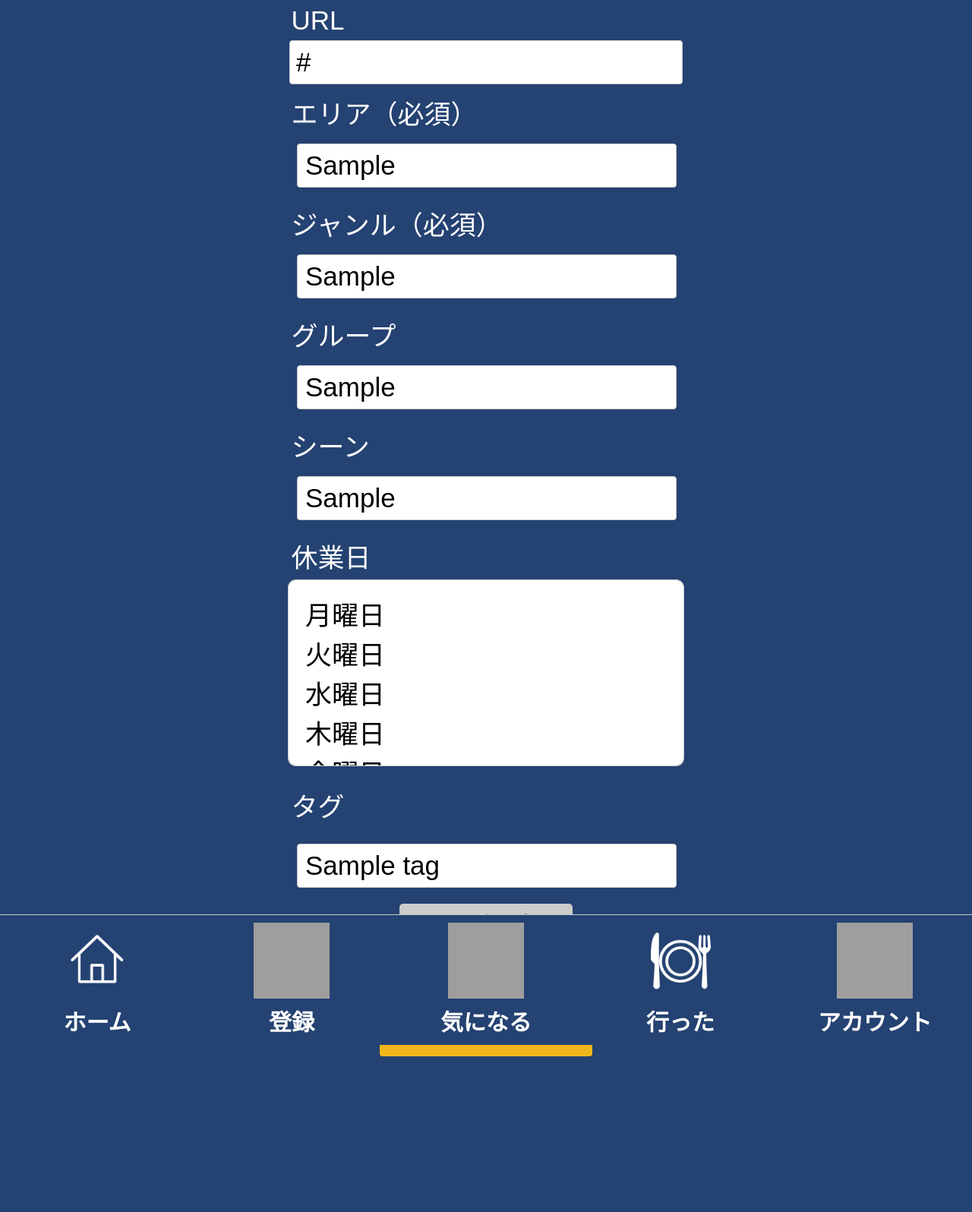
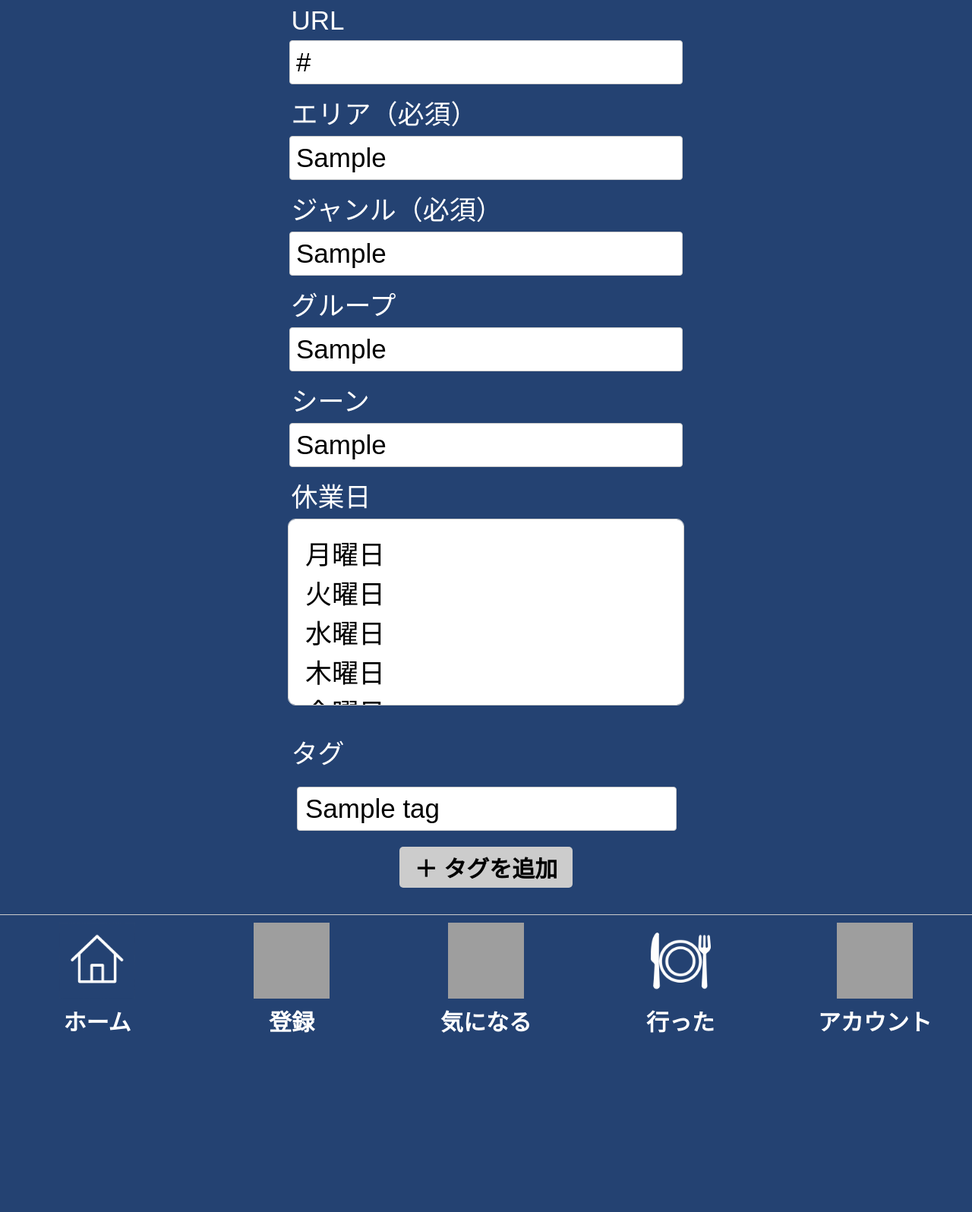
Before and after one commit to kazu-king22/Savoiry, a Django app: page /savoiry/restaurants/restaurant/1/edit/ in a window 1280 px wide. Shown: the part 539-2135 px from the top of the page at 76% size. Run offline with Django 5.2, Linux system fonts and the light colour scheme; a user stored in the database is signed in; tables that the repository leaves empty hold one stand-in row (values such as "Sample post"); grey boxes are pictures that could not be loaded.

Commit message:
再レビュー１（１－１除く）修正完了

```diff
--- /dev/null
+++ b/restaurants/static/restaurants/css/edit.css
@@ -0,0 +1,205 @@
+/* ===============================
+   コンテナ
+================================ */
+.register-container {
+  width: 95%;
+  max-width: 900px;
+  margin: 40px auto;
+  text-align: center;
+}
+
+/* 各入力行のまとまり */
+.register-container p {
+  display: flex;
+  flex-direction: column;
+  align-items: center;
+  margin: 10px 0;
+}
+
+/* タイトル */
+.register-container h2 {
+  color: white;
+  font-size: 45px;
+  white-space: nowrap;
+}
+
+/* ラベル */
+.register-container label {
+  width: 57%;
+  text-align: left;
+  margin-bottom: 5px;
+  color: white;
+  font-size: 35px;
+}
+
+/* ===============================
+   共通 input（全項目）
+================================ */
+.register-container input {
+  width: 75%;
+  max-width: 500px;
+  padding: 8px;
+  margin: 1px;
+  border: 1px solid #ccc;
+  border-radius: 4px;
+  font-size: 35px;
+}
+
+/* select */
+.register-container select {
+  width: 90%;
+  padding: 8px;
+  margin: 1px;
+  border: 1px solid #ccc;
+  border-radius: 4px;
+  font-size: 35px;
+}
+
+/* ===============================
+   ▼ アイコン付き入力（area / genre / group / scene）
+================================ */
+.input-with-arrow {
+  position: relative;
+  width: 100%;
+  max-width: 500px;
+  margin: 0 auto;
+}
+
+.input-with-arrow input {
+  width: 100%; /* ← 修正（150% → 100%） */
+  padding-right: 40px;
+  padding-left: 10px;
+  font-size: 35px;
+  border-radius: 4px;
+  box-sizing: border-box;
+}
+
+/* ▼アイコン（消す仕様なので none） */
+.input-with-arrow::after {
+  content: none !important;
+}
+
+/* プレースホルダー */
+input::placeholder {
+  font-size: 35px;
+  color: #aaa;
+}
+
+/* ===============================
+   休業日欄
+================================ */
+.register-container select[name="closed_day"],
+.register-container select[name="holiday"] {
+  width: 58%;
+  padding: 18px 20px;
+  border: 1px solid #ccc;
+  border-radius: 10px;
+  font-size: 35px;
+  background-color: #fff;
+  color: #000;
+  box-sizing: border-box;
+  margin-bottom: 15px;
+  min-height: 55px;
+  line-height: 1.2;
+}
+
+#selected-holidays {
+  font-size: 30px;
+  color: white;
+  margin-top: 10px;
+  text-align: center;
+}
+
+.input-with-arrow select {
+    width: 150%;
+    padding-right: 30px;
+    font-size: 35px;
+    border-radius: 4px;
+    box-sizing: border-box;
+}
+
+/* ===============================
+   ▼ タグ入力（複数可）
+================================ */
+
+/* タグ入力行（1個目も追加分も同じ） */
+.tag-row {
+  width: 100%;
+  max-width: 500px;
+  margin: 20px auto;
+  text-align: left;
+}
+
+/* ラッパー（白背景＋影） */
+.tag-input-wrapper {
+  background: #fff;
+  border-radius: 10px;
+  padding: 12px 50px;
+  box-shadow: 0 2px 6px rgba(0,0,0,0.15);
+  margin-bottom: 12px;
+}
+
+/* 実際の入力欄 */
+.tag-input {
+  width: 100%;
+  font-size: 32px;
+  border: none;
+  outline: none;
+  box-sizing: border-box;
+}
+
+/* ===============================
+   ▼ ボタン類
+================================ */
+#add-tag {
+  background-color: #ccc;
+  color: black;
+  border: none;
+  padding: 5px 20px;
+  border-radius: 5px;
+  cursor: pointer;
+  font-weight: bold;
+  margin-top: 15px;
+  font-size: 30px;
+}
+
+#add-tag:hover {
+  background-color: #ccc;
+}
+
+.register-container button {
+  display: block;
+  margin: 40px auto;
+  padding: 8px 70px;
+  background-color: #eeb61a;
+  color: black;
+  font-weight: bold;
+  border: none;
+  border-radius: 4px;
+  cursor: pointer;
+  font-size: 35px;
+}
+
+.register-container button:hover {
+  background-color: #eeb61a;
+}
+
+/* 戻るリンク */
+.search-form a {
+  display: block;
+  margin: 15px auto 0;
+  color: white;
+  text-decoration: underline;
+}
+
+/* ▼ タグラベル専用のデザイン */
+.tag-label {
+    width: 57%;              /* 他のラベルと同じ幅 */
+    text-align: left;        /* 左寄せ */
+    margin-bottom: 5px;
+    color: white;
+    font-size: 35px;         /* ← 大きさを統一 */
+    display: block;
+    margin-left: auto;
+    margin-right: auto;
+}
--- a/restaurants/templates/restaurants/restaurant_edit.html
+++ b/restaurants/templates/restaurants/restaurant_edit.html
@@ -2,12 +2,12 @@
 {% load static %}
 
 {% block extra_css %}
-<link rel="stylesheet" href="{% static 'restaurants/css/register.css' %}">
-<link rel="stylesheet" href="{% static 'restaurants/css/tag.css' %}">
+<link rel="stylesheet" href="{% static 'restaurants/css/edit.css' %}">
 {% endblock %}
 
 {% block content %}
 <div class="register-container">
+
   <h2>店舗情報を編集</h2>
 
   <form method="post">
@@ -17,71 +17,81 @@
     <p>
       <label for="id_store_name">店名（必須）</label>
       <input type="text" id="id_store_name" name="store_name"
-             value="{{ form.instance.store_name }}" required>
+             value="{{ object.store_name }}">
     </p>
 
     <!-- URL -->
     <p>
       <label for="id_url">URL</label>
       <input type="text" id="id_url" name="url"
-       value="{{ form.instance.url|default_if_none:'' }}">
-
+             value="{{ object.url|default_if_none:'' }}">
     </p>
 
     <!-- エリア -->
     <p>
-      <label>エリア（必須）</label>
-      <div class="input-with-arrow">
+      <label for="id_area">エリア（必須）</label>
       <input type="text" id="id_area" name="area"
-               list="area-list" autocomplete="off"
-               placeholder="例：渋谷・天神など"
-               value="{{ form.instance.area }}">
-      </div>
+             value="{{ object.area }}"
+             list="area-list">
     </p>
+
+    <datalist id="area-list">
+      {% for item in area_list %}
+        <option value="{{ item }}"></option>
+      {% endfor %}
+    </datalist>
 
     <!-- ジャンル -->
     <p>
-      <label>ジャンル（必須）</label>
-      <div class="input-with-arrow">
+      <label for="id_genre">ジャンル（必須）</label>
       <input type="text" id="id_genre" name="genre"
-               list="genre-list" autocomplete="off"
-               placeholder="例：ラーメン・カフェなど"
-               value="{{ form.instance.genre }}"
-               required>
-      </div>
+             value="{{ object.genre }}"
+             list="genre-list">
     </p>
+
+    <datalist id="genre-list">
+      {% for item in genre_list %}
+        <option value="{{ item }}"></option>
+      {% endfor %}
+    </datalist>
 
     <!-- グループ -->
     <p>
-      <label>グループ</label>
-      <div class="input-with-arrow">
-        <input type="text" id="id_group" name="companions"
-               list="group-list" autocomplete="off"
-               placeholder="例：友達・家族など"
-               value="{{ form.instance.companions }}">
-      </div>
+      <label for="id_companions">グループ</label>
+      <input type="text" id="id_companions" name="companions"
+             value="{{ object.companions }}"
+             list="group-list">
     </p>
+
+    <datalist id="group-list">
+      {% for item in group_list %}
+        <option value="{{ item }}"></option>
+      {% endfor %}
+    </datalist>
 
     <!-- シーン -->
     <p>
-      <label>シーン</label>
-      <div class="input-with-arrow">
+      <label for="id_scene">シーン</label>
       <input type="text" id="id_scene" name="scene"
-               list="scene-list" autocomplete="off"
-               placeholder="例：デート・一人など"
-               value="{{ form.instance.scene }}">
-      </div>
+             value="{{ object.scene }}"
+             list="scene-list">
     </p>
+
+    <datalist id="scene-list">
+      {% for item in scene_list %}
+        <option value="{{ item }}"></option>
+      {% endfor %}
+    </datalist>
 
 <!-- 休業日 -->
     <p>
-      <label>休業日</label>
+      <label for="id_holiday">休業日</label>
       {{ form.holiday }}
     </p>
+<p id="selected-holidays" class="selected-holiday-box"></p>
 
-    <!-- タグ -->
-    <p>
-      <label>タグ</label>
+   <label class="tag-label">タグ</label>
+
 <div id="tag-container">
 
   {% if selected_tags %}
@@ -89,18 +99,19 @@
       <div class="tag-row">
         <div class="input-with-arrow">
           <input type="text" name="tags" class="tag-input"
-                     value="{{ tagname }}" list="tag-list"
+                 value="{{ tagname }}"
                  placeholder="例：おしゃれ・個室など"
-                     autocomplete="off">
+                 list="tag-list" autocomplete="on">
         </div>
       </div>
     {% endfor %}
   {% else %}
+    <!-- タグが無い場合は1つ空欄 -->
     <div class="tag-row">
       <div class="input-with-arrow">
         <input type="text" name="tags" class="tag-input"
-                     list="tag-list" autocomplete="off"
-                     placeholder="例：おしゃれ・個室など">
+               placeholder="例：おしゃれ・個室など"
+               list="tag-list" autocomplete="on">
       </div>
     </div>
   {% endif %}
@@ -108,64 +119,38 @@
 </div>
 
 <button type="button" id="add-tag" class="add-tag-btn">＋ タグを追加</button>
+
 </p>
 
-    <button type="submit" class="submit-btn">保存する</button>
-
-  </form>
-
-  <!-- ▼▼▼ Safari対応：datalistは form の外にまとめて配置 ▼▼▼ -->
-  <datalist id="area-list">
-    {% for w in area_list %}
-      <option value="{{ w }}"></option>
+<datalist id="tag-list">
+  {% for item in tag_list %}
+    <option value="{{ item }}"></option>
   {% endfor %}
 </datalist>
 
-  <datalist id="genre-list">
-    {% for w in genre_list %}
-      <option value="{{ w }}"></option>
-    {% endfor %}
-  </datalist>
+    <button type="submit">保存する</button>
 
-  <datalist id="group-list">
-    {% for w in group_list %}
-      <option value="{{ w }}"></option>
-    {% endfor %}
-  </datalist>
+  </form>
+</div>
+{% endblock %}
 
-  <datalist id="scene-list">
-    {% for w in scene_list %}
-      <option value="{{ w }}"></option>
-    {% endfor %}
-  </datalist>
-
-  <datalist id="tag-list">
-    {% for w in tag_list %}
-      <option value="{{ w }}"></option>
-    {% endfor %}
-  </datalist>
-  <!-- ▲▲▲ datalist まとめ終わり ▲▲▲ -->
-
-</div>
-
+{% block extra_js %}
 <script>
-document.getElementById("add-tag").addEventListener("click", function() {
+document.getElementById("add-tag").addEventListener("click", function () {
   const container = document.getElementById("tag-container");
 
-  const row = document.createElement("div");
-  row.className = "tag-row";
-
-  row.innerHTML = `
+  container.insertAdjacentHTML("beforeend",
+    `<div class="tag-row">
         <div class="input-with-arrow">
-      <input type="text" name="tags"
-             class="tag-input"
+            <input type="text" name="tags" class="tag-input"
                    placeholder="例：おしゃれ・個室など"
-             list="tag-list" autocomplete="off">
+                   list="tag-list" autocomplete="on">
         </div>
-  `;
-
-  container.appendChild(row);
+     </div>`
+  );
 });
 </script>
 
+<script src="{% static 'restaurants/js/register_suggest.js' %}"></script>
+
 {% endblock %}
--- a/restaurants/views.py
+++ b/restaurants/views.py
@@ -406,54 +406,40 @@ class RestaurantEditView(LoginRequiredMixin, UpdateView):
     form_class = RestaurantForm
     template_name = "restaurants/restaurant_edit.html"
 
+    def get_success_url(self):
+        return reverse("restaurants:restaurant_detail", kwargs={"pk": self.object.pk})
+
     def get_context_data(self, **kwargs):
         context = super().get_context_data(**kwargs)
-
-        # --- タグの初期値 ---
-        context["selected_tags"] = [tag.name for tag in self.object.tags.all()]
-
-        # --- ★ サジェストを追加（登録画面と同じ） ---
         context["area_list"] = SuggestWord.objects.filter(word_type="area").values_list("word", flat=True)
         context["genre_list"] = SuggestWord.objects.filter(word_type="genre").values_list("word", flat=True)
         context["group_list"] = SuggestWord.objects.filter(word_type="group").values_list("word", flat=True)
         context["scene_list"] = SuggestWord.objects.filter(word_type="scene").values_list("word", flat=True)
         context["tag_list"] = SuggestWord.objects.filter(word_type="tag").values_list("word", flat=True)
 
+        # タグ（編集時）
+        restaurant = self.object
+        context["selected_tags"] = restaurant.tags.values_list("name", flat=True)
         return context
 
     def form_valid(self, form):
-        restaurant = form.save(commit=False)
+        response = super().form_valid(form)
 
-        restaurant.genre = self.request.POST.get("genre")
+        restaurant = self.object
 
+        # ▼ タグ更新処理 ▼
+        tags = self.request.POST.getlist("tags")  # 複数取得
+        tags = [t.strip() for t in tags if t.strip()]
 
-        # holiday の統一
-        holidays = form.cleaned_data.get("holiday")
-        restaurant.holiday = "、".join(holidays) if holidays else ""
-        restaurant.save()
+        restaurant.tags.clear()  # 一旦全部外す
 
-        # --- タグを更新 ---
-        tags_input = self.request.POST.getlist("tags")
-        restaurant.tags.clear()
-
-        for tagname in tags_input:
-            tagname = tagname.strip()
-            if not tagname:
-                continue
-
-            tag_obj, _ = Tag.objects.get_or_create(name=tagname)
+        from .models import Tag
+        for tagname in tags:
+            tag_obj, created = Tag.objects.get_or_create(name=tagname)
             restaurant.tags.add(tag_obj)
 
-            # サジェストにも登録
-            SuggestWord.objects.get_or_create(
-                word_type="tag",
-                word=tagname
-            )
+        return response
 
-        return redirect(self.get_success_url())
-
-    def get_success_url(self):
-        return reverse("restaurants:restaurant_detail", args=[self.object.pk])
 
 
 def visit_chart_monthly(request):
```
Also changed, not shown: restaurants/static/restaurants/css/detail.css (+5 -5 lines), restaurants/forms.py (line endings or trailing spaces). Lines whose indentation alone changed are shown as unchanged.
